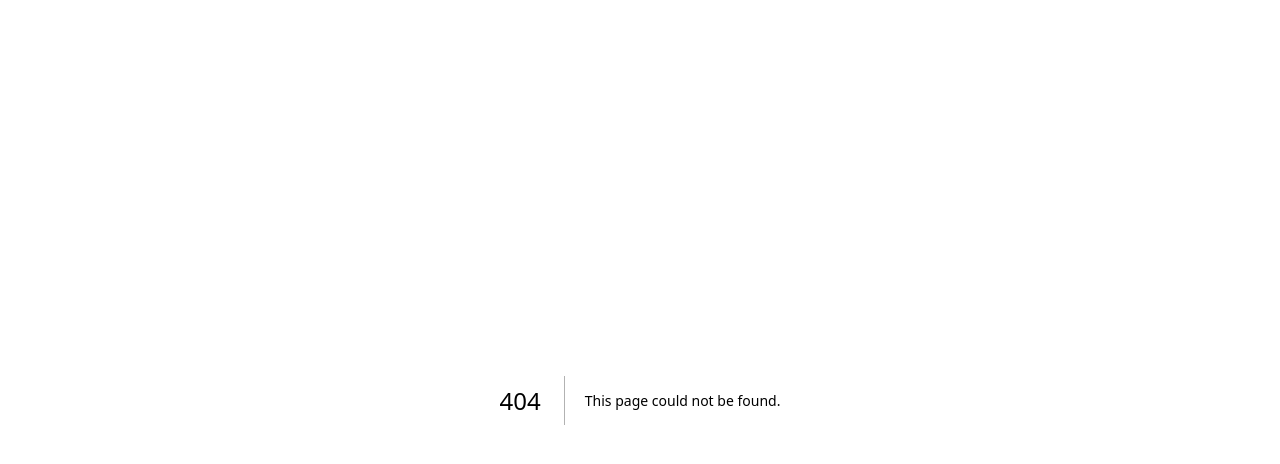
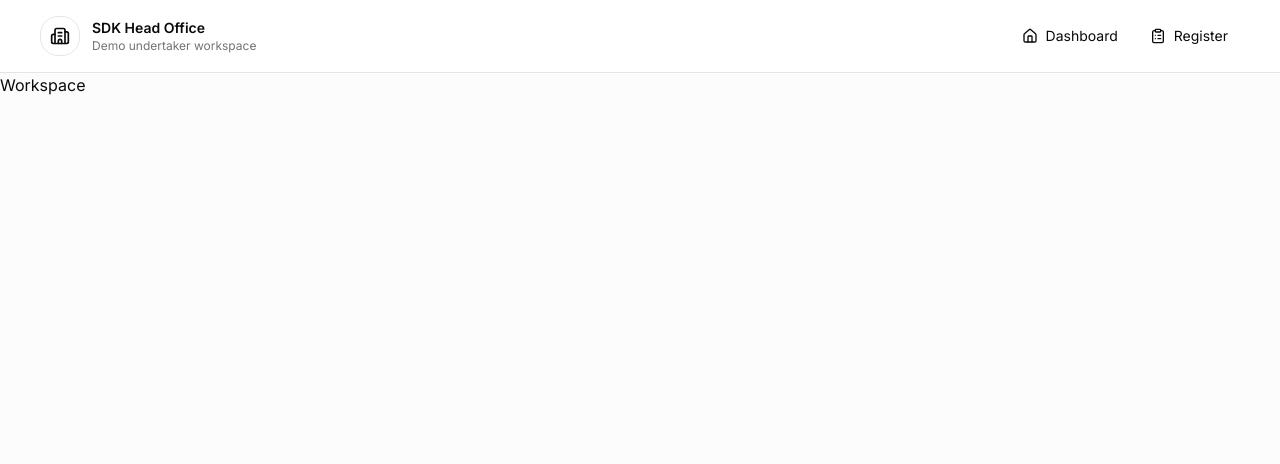
Before and after one commit to SentinelDeveloper0850/legacy-registry-website, a Next.js app: page /undertaker in a window 1280 px wide. Before the commit this address had no page. Shown: the top 464 px of the page. Built offline with nearby package versions, Linux system fonts and the light colour scheme.

Commit message:
Add workspace home page

```diff
--- /dev/null
+++ b/app/undertaker/page.tsx
@@ -0,0 +1,3 @@
+export default function Page() {
+  return <div>Workspace</div>
+}
```
